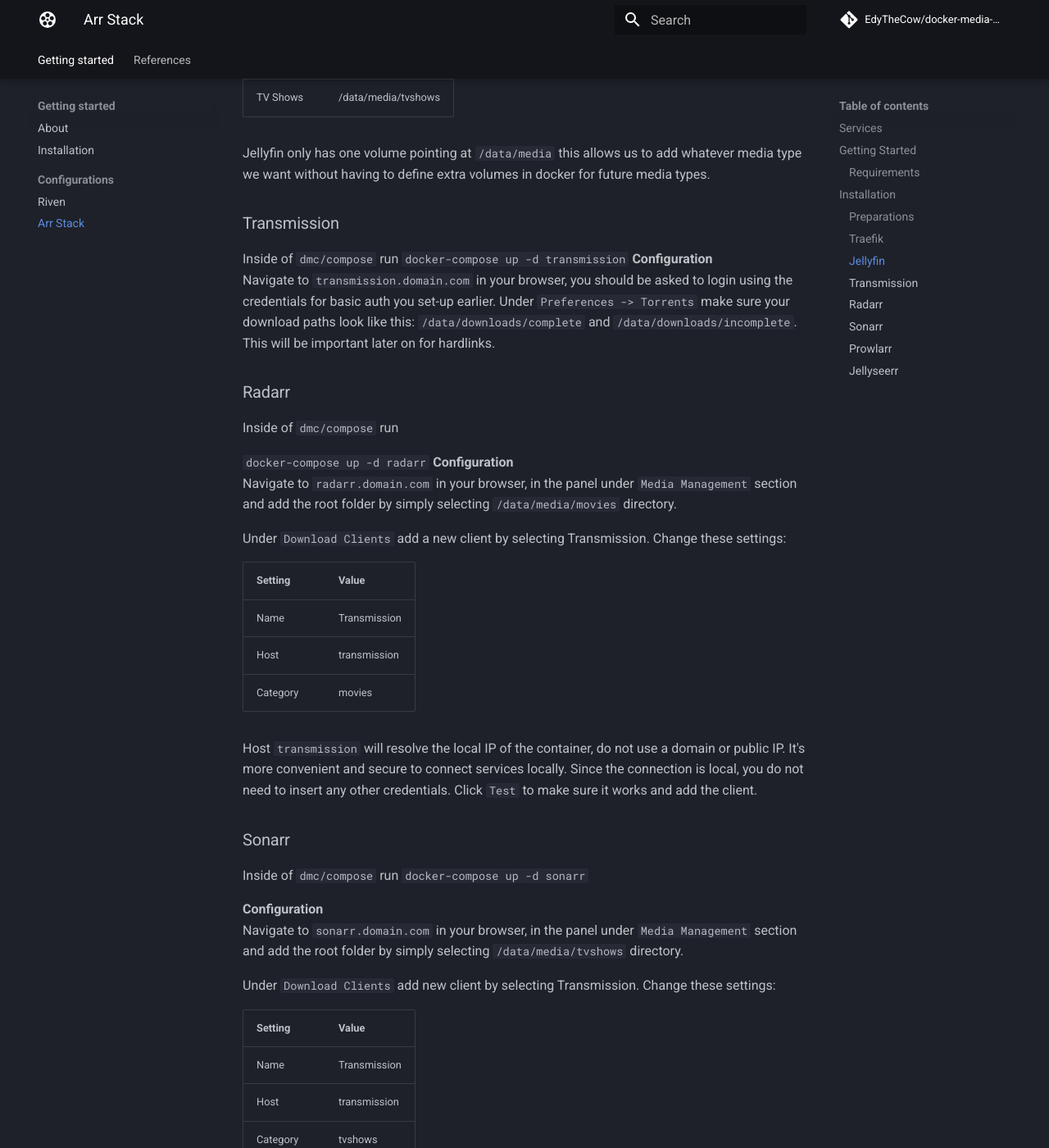
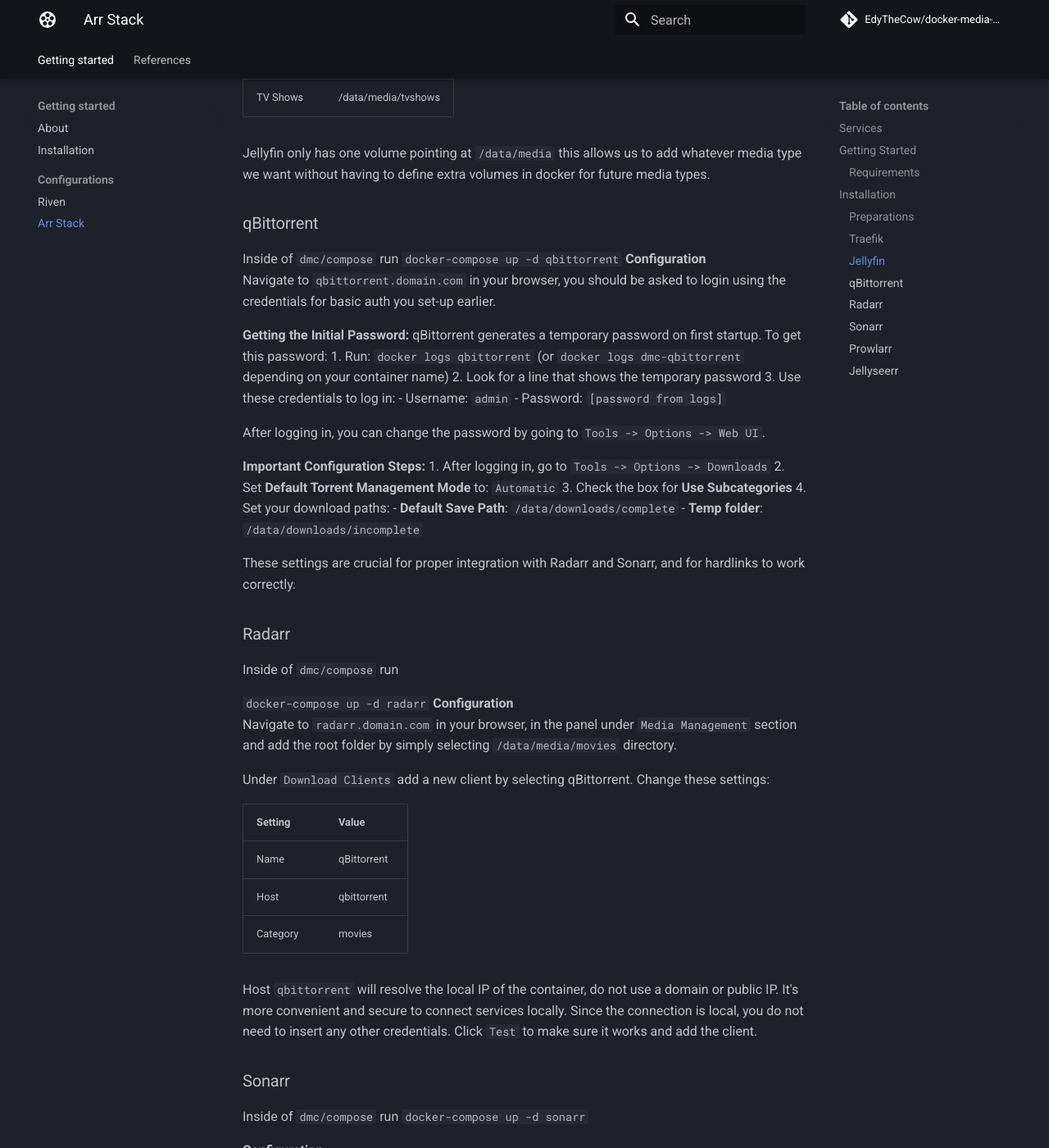
Before and after one commit to EdyTheCow/docker-media-center, an MkDocs documentation site: the page built from docs/config/arr-stack.md, in a window 1280 px wide and 1400 px high, scrolled down 2878 px. Shown: the whole window at 82% size. Built offline with MkDocs 1.6.1 and Material for MkDocs 9.7.7, drawn with Linux system fonts in a browser that asks for light colours; comment, search, counter and statistics services are not loaded; some of the changed text lies outside the part shown.

Commit message:
extra changes I missed

````diff
--- a/docs/config/arr-stack.md
+++ b/docs/config/arr-stack.md
@@ -2,7 +2,7 @@
 
 ## Services
 - Jellyfin
-- Transmission
+- qBittorrent
 - Radarr
 - Sonarr
 - Prowlarr
@@ -51,7 +51,7 @@
 |---|---|---|
 | dmc.domain.com | A | Your server IP |
 | jellyfin.domain.com | CNAME | dmc.domain.com |
-| transmission.domain.com | CNAME | dmc.domain.com |
+| qbittorrent.domain.com | CNAME | dmc.domain.com |
 | jellyseer.domain.com | CNAME | dmc.domain.com |
 | radarr.domain.com | CNAME | dmc.domain.com |
 | sonarr.domain.com | CNAME | dmc.domain.com |
@@ -89,13 +89,33 @@
 
 Jellyfin only has one volume pointing at `/data/media` this allows us to add whatever media type we want without having to define extra volumes in docker for future media types.
 
-### Transmission
+### qBittorrent
 Inside of `dmc/compose` run
  ```
-docker-compose up -d transmission
+docker-compose up -d qbittorrent
  ```
 <b>Configuration</b><br />
-Navigate to `transmission.domain.com` in your browser, you should be asked to login using the credentials for basic auth you set-up earlier. Under `Preferences -> Torrents` make sure your download paths look like this: `/data/downloads/complete` and `/data/downloads/incomplete`. This will be important later on for hardlinks.
+Navigate to `qbittorrent.domain.com` in your browser, you should be asked to login using the credentials for basic auth you set-up earlier.
+
+**Getting the Initial Password:**
+qBittorrent generates a temporary password on first startup. To get this password:
+1. Run: `docker logs qbittorrent` (or `docker logs dmc-qbittorrent` depending on your container name)
+2. Look for a line that shows the temporary password
+3. Use these credentials to log in:
+   - Username: `admin`
+   - Password: `[password from logs]`
+
+After logging in, you can change the password by going to `Tools -> Options -> Web UI`.
+
+**Important Configuration Steps:**
+1. After logging in, go to `Tools -> Options -> Downloads`
+2. Set **Default Torrent Management Mode** to: `Automatic`
+3. Check the box for **Use Subcategories**
+4. Set your download paths:
+   - **Default Save Path**: `/data/downloads/complete`
+   - **Temp folder**: `/data/downloads/incomplete`
+
+These settings are crucial for proper integration with Radarr and Sonarr, and for hardlinks to work correctly.
 
 ### Radarr
 Inside of `dmc/compose` run
@@ -106,15 +126,15 @@
 <b>Configuration</b><br />
 Navigate to `radarr.domain.com` in your browser, in the panel under `Media Management` section and add the root folder by simply selecting `/data/media/movies` directory.
 
-Under `Download Clients` add a new client by selecting Transmission. Change these settings:
+Under `Download Clients` add a new client by selecting qBittorrent. Change these settings:
 
 | Setting | Value |
 |---|---|
-| Name | Transmission |
-| Host | transmission |
+| Name | qBittorrent |
+| Host | qbittorrent |
 | Category | movies |
 
-Host `transmission` will resolve the local IP of the container, do not use a domain or public IP. It's more convenient and secure to connect services locally. Since the connection is local, you do not need to insert any other credentials. Click `Test` to make sure it works and add the client.
+Host `qbittorrent` will resolve the local IP of the container, do not use a domain or public IP. It's more convenient and secure to connect services locally. Since the connection is local, you do not need to insert any other credentials. Click `Test` to make sure it works and add the client.
 
 ### Sonarr
 Inside of `dmc/compose` run
@@ -125,15 +145,15 @@
  <b>Configuration</b><br />
 Navigate to `sonarr.domain.com` in your browser, in the panel under `Media Management` section and add the root folder by simply selecting `/data/media/tvshows` directory.
 
-Under `Download Clients` add new client by selecting Transmission. Change these settings:
+Under `Download Clients` add new client by selecting qBittorrent. Change these settings:
 
 | Setting | Value |
 |---|---|
-| Name | Transmission |
-| Host | transmission |
+| Name | qBittorrent |
+| Host | qbittorrent |
 | Category | tvshows |
 
-Host `transmission` will resolve the local IP of the container, do not use a domain or public IP. It's more convenient and secure to connect services locally. Since the connection is local, you do not need to insert any other credentials. Click `Test` to make sure it works and add the client.
+Host `qbittorrent` will resolve the local IP of the container, do not use a domain or public IP. It's more convenient and secure to connect services locally. Since the connection is local, you do not need to insert any other credentials. Click `Test` to make sure it works and add the client.
 
 ### Prowlarr
 Inside of `dmc/compose` run
````
Also changed, not shown: 1 other file.
